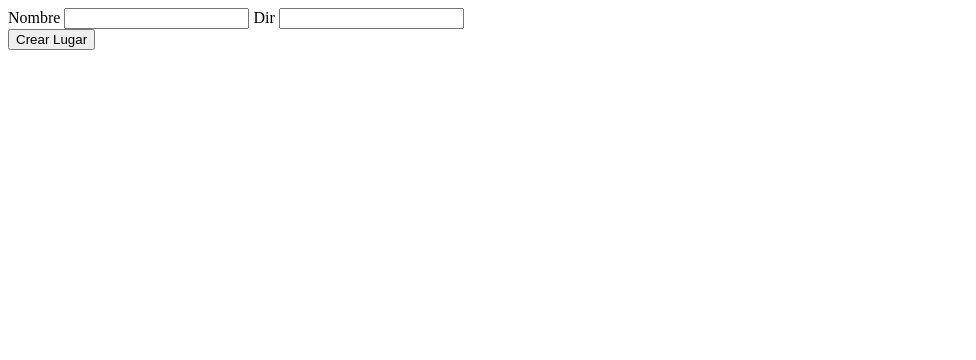
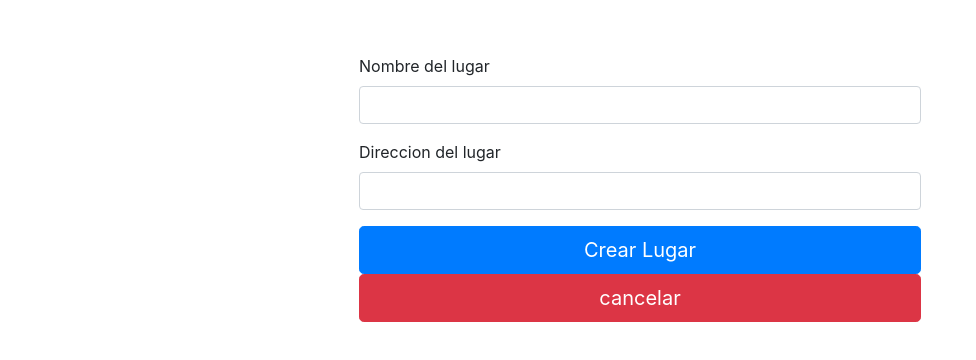
Before and after one commit to checholini/ZoologicoNuevasTecnologias, a plain HTML site: page src/main/webapp/forms/crearLugar.html in a window 1280 px wide. Shown: the whole page, without its empty margins (0-976 px from the left). Drawn offline with nearby package versions, Linux system fonts and the light colour scheme.

Commit message:
Add files via upload

```diff
--- a/src/main/webapp/forms/crearLugar.html
+++ b/src/main/webapp/forms/crearLugar.html
@@ -1,19 +1,30 @@
-
 <html>
     <head>
-        <title>TODO supply a title</title>
-        <script src="https://code.jquery.com/jquery-3.3.1.min.js" ></script>
-        <meta charset="UTF-8">
-        <meta name="viewport" content="width=device-width, initial-scale=1.0">
+        <title>Lugar</title>
+        <script src="https://code.jquery.com/jquery-3.3.1.min.js"></script>
+    <meta charset="UTF-8">
+    <link rel="stylesheet" href="https://maxcdn.bootstrapcdn.com/bootstrap/4.3.1/css/bootstrap.min.css">
     </head>
     <body>
+        <div style="width:100%; height: 100%" data-natural-width="1240" data-natural-heigth="720" data-parallaxing
+        data-parallaxing-img="https://source.unsplash.com/1240x720/?bird" class="cards">
+        <div class="container" style="height: 30px"></div>
+        <div class="container" style="width: 50%">
+
+        <div class="col p-4 d-flex flex-column position-static" style="background: #FFFFFF">
+
         <div class="form-group">
-            <label class="control-label">Nombre</label>
+            <label class="control-label">Nombre del lugar</label>
             <input class="form-control" type="text" id="nomLugar">
-            <label class="control-label">Dir</label>
+        </div>
+        <div class="form-group">
+            <label class="control-label">Direccion del lugar</label>
             <input class="form-control" type="text" id="direccionLugar">
         </div>
-        <button id="crearBoton">Crear Lugar</button>
-        <script src="../js/crearLugar.js" type="text/javascript"></script>
+        <button class="btn btn-primary btn-lg" id="crearBoton">Crear Lugar</button>
+                <a role="button" class="btn btn-danger btn-lg"
+                    href="/ZoologicoNuevasTecnologias/shows.html">cancelar</a>
+    </div>
+            <script src="../js/crearLugar.js" type="text/javascript"></script>
     </body>
 </html>
```
Also changed, not shown: src/main/webapp/forms/crearFechayhora.html (+21 -5 lines), src/main/webapp/forms/crearRatingShow.html (+15 -5 lines), src/main/webapp/forms/crearShow.html (+24 -5 lines).
